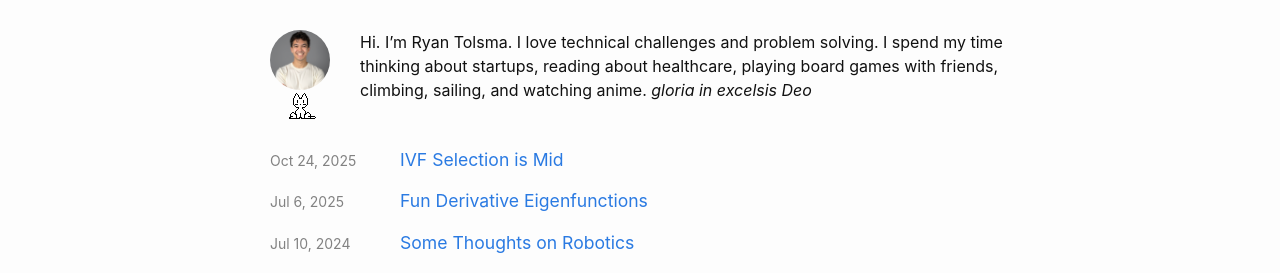
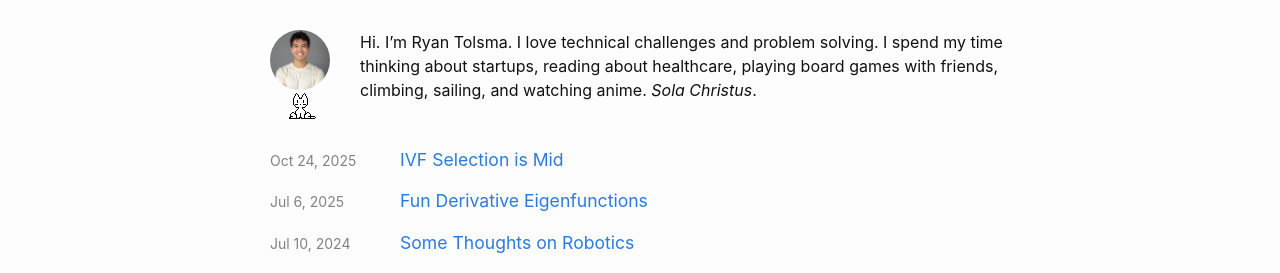
Before and after one commit to rtolsma/rtolsma.github.io, a Jekyll site: the page built from index.markdown, in a window 1280 px wide. Shown: the top 273 px of the page. Built offline with Jekyll 4.4.1, drawn with Linux system fonts in a browser that asks for light colours.

Commit message:
sola christus

```diff
--- a/index.markdown
+++ b/index.markdown
@@ -5,4 +5,4 @@
 layout: home
 ---
 
-Hi. I'm Ryan Tolsma. I love technical challenges and problem solving. I spend my time thinking about startups, reading about healthcare, playing board games with friends, climbing, sailing, and watching anime. *gloria in excelsis Deo*
+Hi. I'm Ryan Tolsma. I love technical challenges and problem solving. I spend my time thinking about startups, reading about healthcare, playing board games with friends, climbing, sailing, and watching anime. *Sola Christus*.
```
